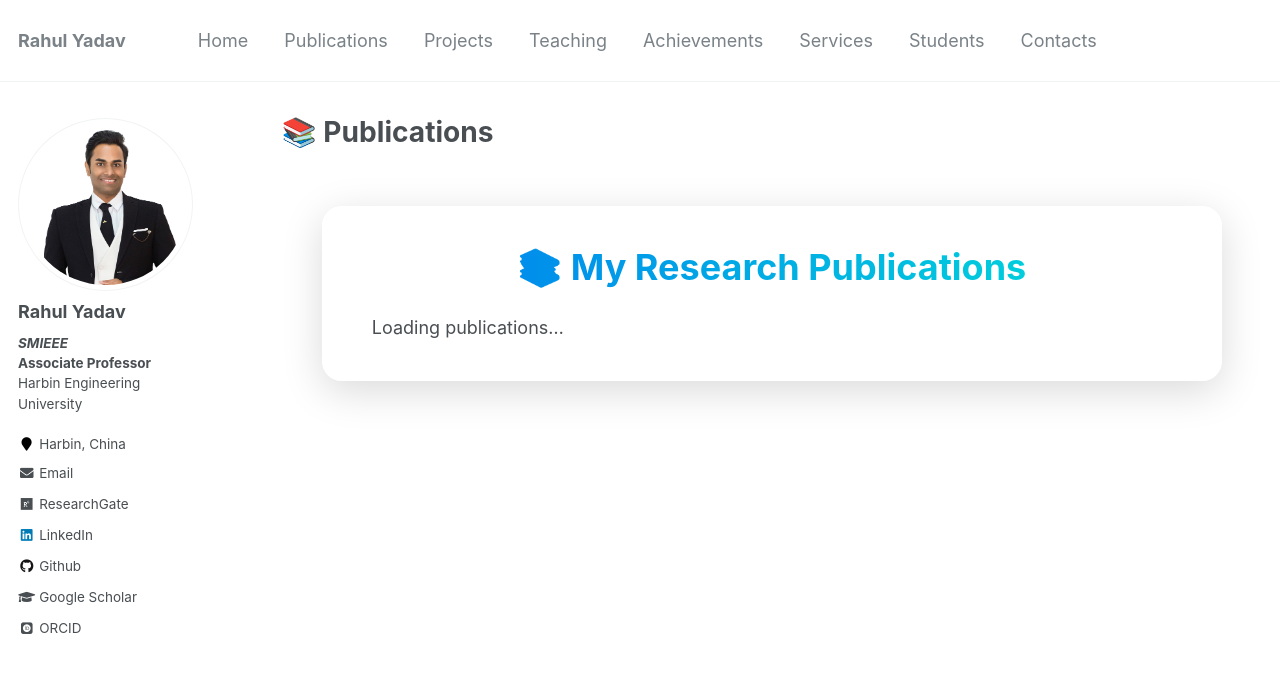
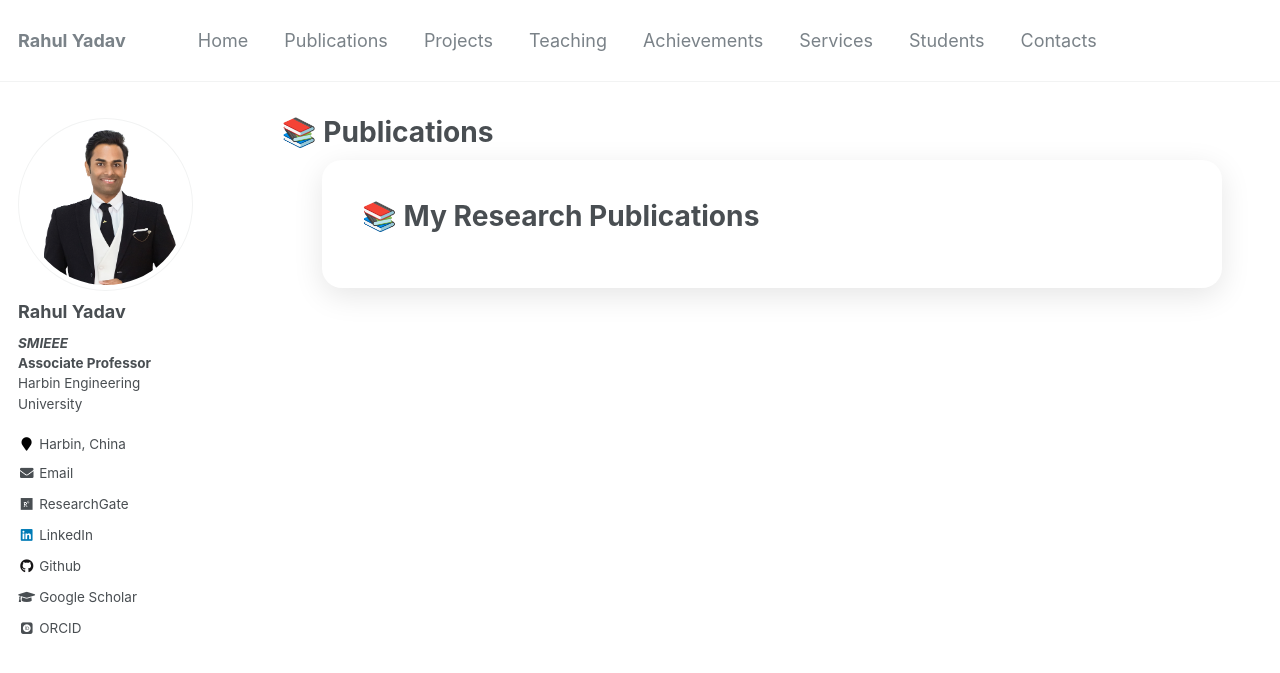
Before and after one commit to iQCloudLab/rahul.github.io, a Jekyll site: the page built from _pages/publications.md, in a window 1280 px wide and 900 px high. Shown: the top 673 px of the window. Built offline with Jekyll 4.4.1, drawn with Linux system fonts in a browser that asks for light colours; some web fonts are replaced; some of the changed lines change nothing that is shown.

Commit message:
Update publications.md

```diff
--- a/_pages/publications.md
+++ b/_pages/publications.md
@@ -8,55 +8,38 @@
 <style>
 .pub-container {
   max-width: 900px;
-  margin: 60px auto;
-  background: #ffffffcc;
-  backdrop-filter: blur(12px);
+  margin: 0 auto;
+  background: #fff;
   border-radius: 20px;
-  box-shadow: 0 10px 40px rgba(0,0,0,0.15);
-  padding: 40px 50px;
-  font-family: "Inter", "Segoe UI", sans-serif;
+  box-shadow: 0 8px 30px rgba(0,0,0,0.1);
+  padding: 40px;
 }
-
-.pub-title {
-  text-align: center;
-  font-size: 2rem;
-  font-weight: 700;
-  background: linear-gradient(90deg, #007cf0, #00dfd8);
-  -webkit-background-clip: text;
-  -webkit-text-fill-color: transparent;
-  margin-bottom: 25px;
+.pub-card {
+  border-left: 4px solid #00bcd4;
+  background: #fafafa;
+  padding: 12px 20px;
+  margin-bottom: 16px;
+  border-radius: 8px;
+  transition: 0.3s;
 }
-
-.pub-card {
-  background: #fff;
-  border-radius: 14px;
-  padding: 18px 22px;
-  margin-bottom: 18px;
-  border-left: 5px solid #00bcd4;
-  box-shadow: 0 3px 8px rgba(0,0,0,0.08);
-  transition: all 0.3s ease;
-}
-.pub-card:hover {
-  transform: translateY(-3px);
-  border-left-color: #007cf0;
-  box-shadow: 0 8px 18px rgba(0,0,0,0.15);
-}
-
-.pub-authors { color: #333; margin-top: 3px; font-size: 0.92rem; }
-.pub-meta { color: #666; font-size: 0.9rem; margin-top: 6px; }
+.pub-card:hover { background: #eef7ff; transform: translateY(-2px); }
+.pub-title { font-weight: 600; color: #004f92; }
+.pub-authors { color: #333; font-size: 0.9rem; }
+.pub-meta { color: #666; font-size: 0.85rem; }
 .pub-year { float: right; color: #007cf0; font-weight: bold; }
-.pub-link a { color: #00bcd4; text-decoration: none; }
+.pub-link a { text-decoration: none; color: #00bcd4; }
 .pub-link a:hover { text-decoration: underline; }
 </style>
 
 <div class="pub-container">
-  <h1 class="pub-title">📚 My Research Publications</h1>
-  <div id="pubList">Loading publications…</div>
+  <h1>📚 My Research Publications</h1>
+  <div id="pubList"></div>
 </div>
+
 
 {% raw %}
 <script>
-// === Paste your BibTeX data directly here ===
+// === Paste your BibTeX entries directly here ===
 const bibtexData = `
 @article{zhang2025quantum,
   title = {Quantum–Edge Hybrid Resource Management Framework for Smart IoT},
@@ -65,6 +48,7 @@
   year = {2025},
   url = {https://doi.org/10.xxxx/ieee.tcc.2025.001}
 }
+
 @article{wei2024dynamic,
   title = {Dynamic Task Offloading in Multi-tier Cloud–Edge–IoT Environments},
   author = {Wei, L. and Kumar, A. and Zhang, M.},
@@ -72,6 +56,7 @@
   year = {2024},
   url = {https://doi.org/10.xxxx/iotj.2024.12345}
 }
+
 @article{miao2023quantum,
   title = {Hybrid Quantum-Classical Scheduling Framework for Distributed IoT Networks},
   author = {Miao, J. and Zhang, M.},
@@ -81,6 +66,7 @@
 }
 `;
 
+// --- same parser and render logic as before ---
 function parseBibTeX(bib) {
   return bib.split('@').slice(1).map(entry => {
     const fields = {};
@@ -101,7 +87,7 @@
     const div = document.createElement("div");
     div.className = "pub-card";
     div.innerHTML = `
-      <div class="pub-title-item">${f.title || "Untitled"}</div>
+      <div class="pub-title">${f.title || "Untitled"}</div>
       <div class="pub-authors">${f.author || ""}</div>
       <div class="pub-meta">${f.journal || ""} <span class="pub-year">${f.year || ""}</span></div>
       ${f.url ? `<div class="pub-link"><a href="${f.url}" target="_blank">🔗 View Paper</a></div>` : ""}
@@ -110,6 +96,7 @@
   });
 }
 
+// render immediately
 renderPublications(parseBibTeX(bibtexData));
 </script>
 {% endraw %}
```
